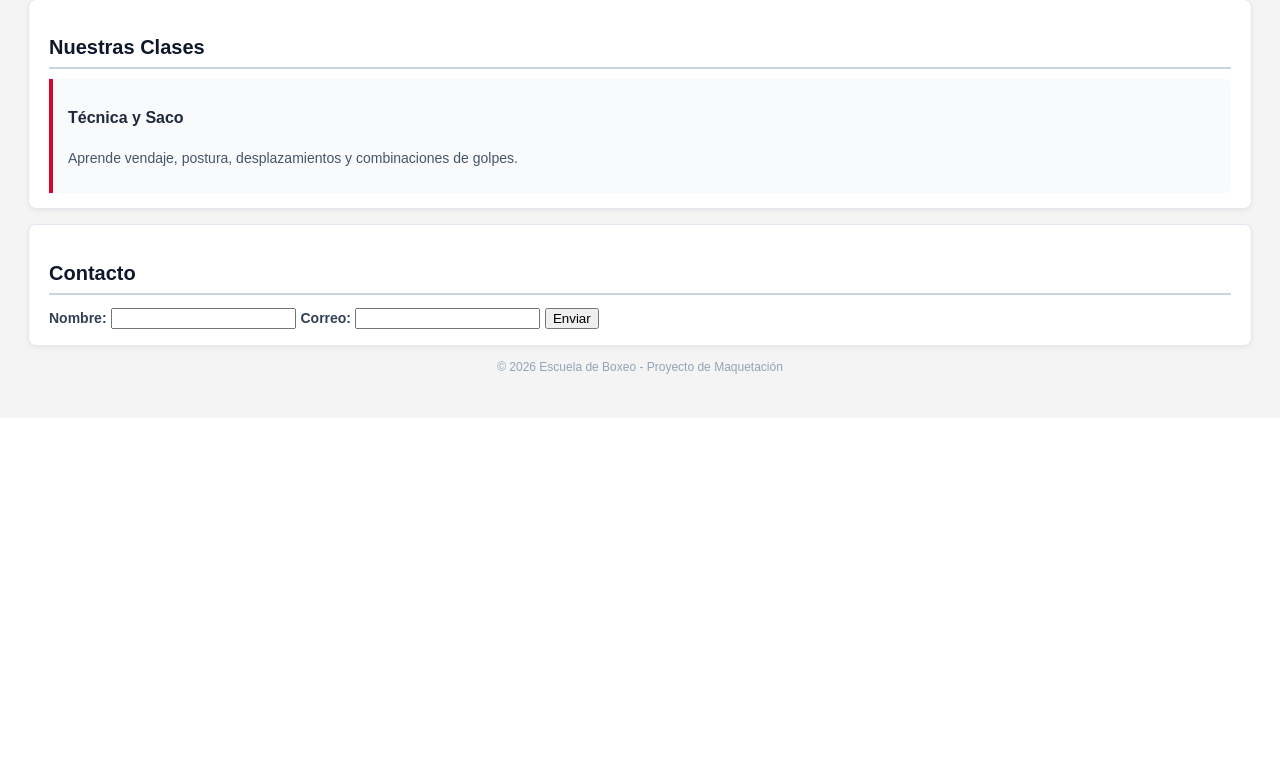
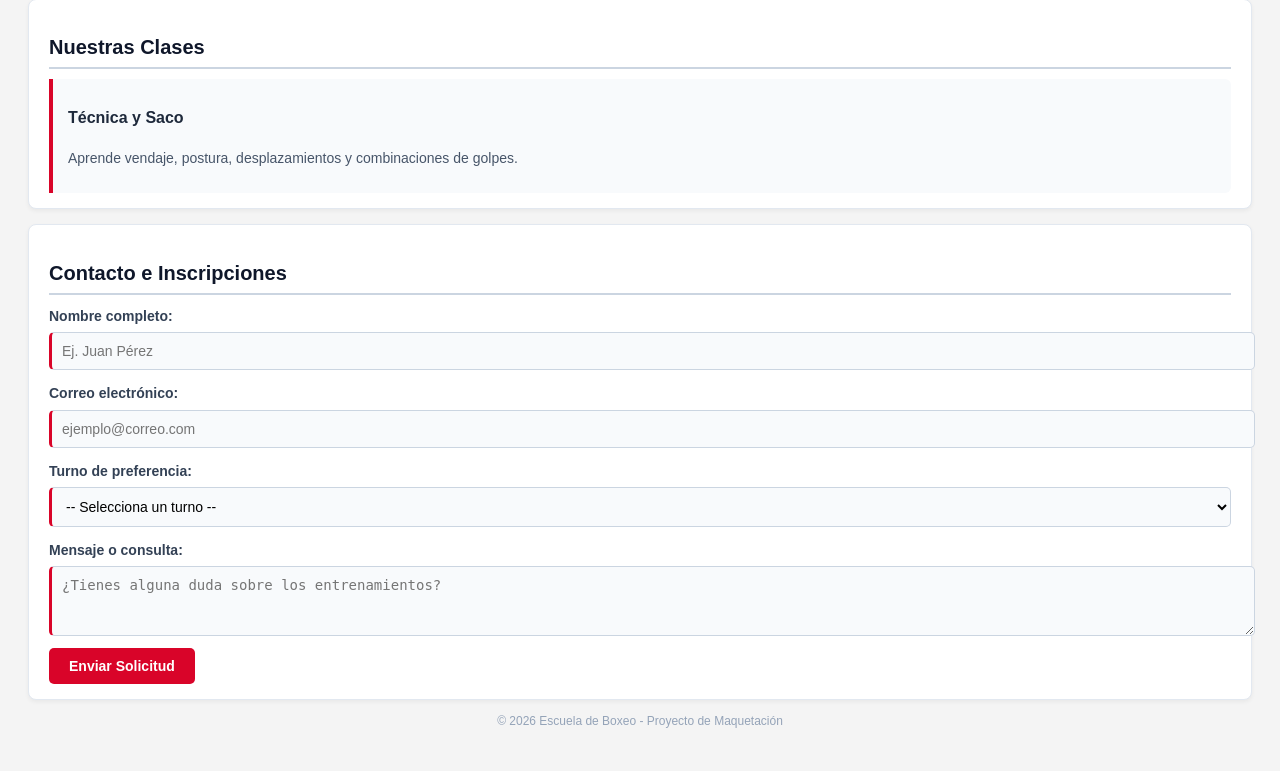
Before and after one commit to jeanvargas-ops/MI-WEB, a PHP site: page / in a window 1280 px wide. Shown: the part 433-1204 px from the top of the page. Before the commit the page ends 807 px from the top, so only its background shows below. Run offline with PHP 8.4, Linux system fonts and the light colour scheme.

Commit message:
Formulario
Se agrego el formulario en html y css

```diff
--- a/index.html
+++ b/index.html
@@ -40,15 +40,34 @@
         </section>
 
         <section id="contacto">
-            <h2>Contacto</h2>
+            <h2>Contacto e Inscripciones</h2>
             <form action="#" method="POST">
-                <label for="nombre">Nombre:</label>
-                <input type="text" id="nombre" name="nombre" required>
+                <div class="grupo-campo">
+                    <label for="nombre">Nombre completo:</label>
+                    <input type="text" id="nombre" name="nombre" placeholder="Ej. Juan Pérez" required>
+                </div>
 
-                <label for="email">Correo:</label>
-                <input type="email" id="email" name="email" required>
+                <div class="grupo-campo">
+                    <label for="email">Correo electrónico:</label>
+                    <input type="email" id="email" name="email" placeholder="ejemplo@correo.com" required>
+                </div>
 
-                <button type="submit">Enviar</button>
+                <div class="grupo-campo">
+                    <label for="turno">Turno de preferencia:</label>
+                    <select id="turno" name="turno" required>
+                        <option value="">-- Selecciona un turno --</option>
+                        <option value="manana">Mañana</option>
+                        <option value="tarde">Tarde</option>
+                        <option value="noche">Noche</option>
+                    </select>
+                </div>
+
+                <div class="grupo-campo">
+                    <label for="mensaje">Mensaje o consulta:</label>
+                    <textarea id="mensaje" name="mensaje" rows="3" placeholder="¿Tienes alguna duda sobre los entrenamientos?" required></textarea>
+                </div>
+
+                <button type="submit">Enviar Solicitud</button>
             </form>
         </section>
 
--- a/style.css
+++ b/style.css
@@ -94,3 +94,57 @@ article {
     border-radius: 0 6px 6px 0;
     margin-top: 10px;
 }
+
+
+form {
+    display: flex;
+    flex-direction: column;
+    gap: 12px;
+    margin-top: 10px;
+}
+
+.grupo-campo {
+    display: flex;
+    flex-direction: column;
+    gap: 5px;
+}
+
+
+form input, form select, form textarea {
+    width: 100%;
+    padding: 10px;
+    border: 1px solid #cbd5e1;
+    border-radius: 5px;
+    font-size: 14px;
+    background-color: #f8fafc;
+    transition: border-color 0.2s ease;
+}
+
+
+form input:focus, form select:focus, form textarea:focus {
+    outline: none;
+    border-color: #2563eb;
+    background-color: #ffffff;
+}
+
+
+form input:required, form select:required, form textarea:required {
+    border-left: 3px solid #d90429;
+}
+
+
+form button {
+    background-color: #d90429;
+    color: #ffffff;
+    border: none;
+    padding: 10px 20px;
+    font-size: 14px;
+    font-weight: bold;
+    border-radius: 5px;
+    cursor: pointer;
+    align-self: flex-start;
+}
+
+form button:hover {
+    background-color: #b8001f;
+}
```
